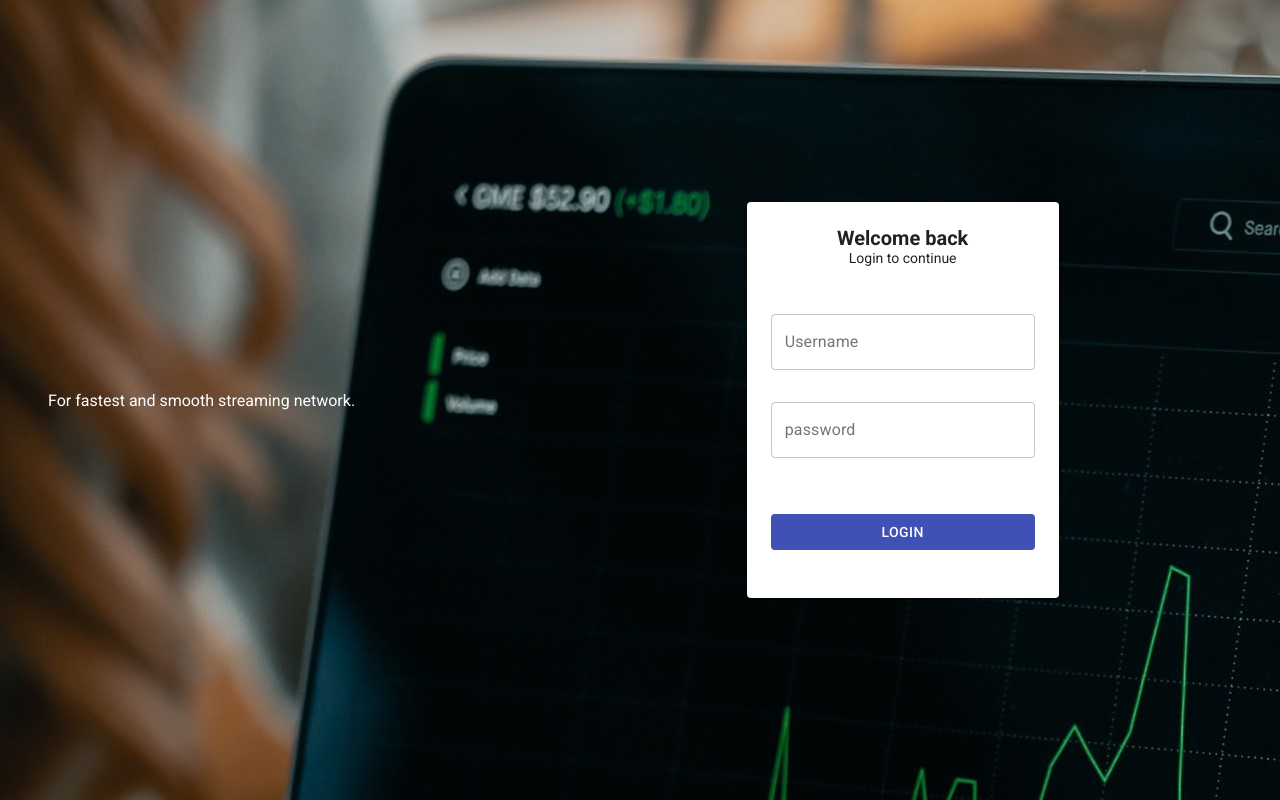
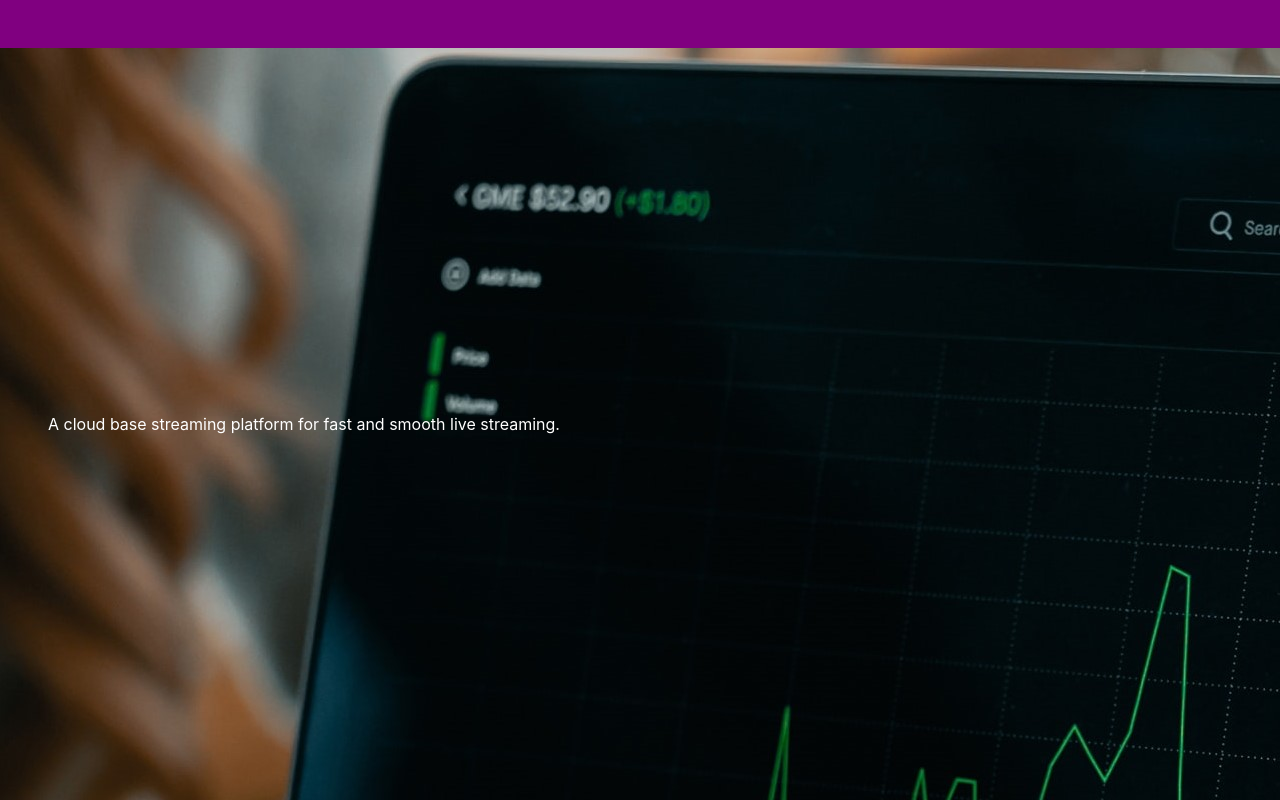
Before and after one commit to harik-6/rtmp-panel, a React (Create React App) app: page /home in a window 1280 px wide. Built offline with nearby package versions, Linux system fonts and the light colour scheme; no server answers.

Commit message:
created a new feature home

```diff
--- a/src/App.js
+++ b/src/App.js
@@ -5,6 +5,7 @@ import firebase from "firebase";
 import Login from "./pages/login";
 import AppState from "./context/state";
 import AppConext from "./context/context";
+import LandingPage from "./pages/landing/landing.page";
 // import Preview from "./pages/preview";
 
 var firebaseConfig = {
@@ -23,7 +24,8 @@ if (firebase.apps.length === 0) {
 function App() {
   return (
     <AppState>
-      <Auth />
+      {/* <Auth /> */}
+      <LandingPage />
     </AppState>
   );
 }
--- a/src/pages/components/createchannel.js
+++ b/src/components/createchannel.js
@@ -11,8 +11,8 @@ import {
   CircularProgress,
 } from "@material-ui/core";
 import Slide from "@material-ui/core/Slide";
-import AppContext from "../../context/context";
-import service from "../../service/user.service";
+import AppContext from "../context/context";
+import service from "../service/user.service";
 
 const Transition = React.forwardRef(function Transition(props, ref) {
   return <Slide direction="up" ref={ref} {...props} />;
--- a/src/pages/channels.js
+++ b/src/pages/channels.js
@@ -27,7 +27,7 @@ import Slide from "@material-ui/core/Slide";
 import service from "../service/user.service";
 import AppContext from "../context/context";
 import PlusIcon from "@material-ui/icons/AddRounded";
-import CreateNewChannel from "./components/createchannel";
+import CreateNewChannel from "../components/createchannel";
 
 const Transition = React.forwardRef(function Transition(props, ref) {
   return <Slide direction="up" ref={ref} {...props} />;
--- /dev/null
+++ b/src/pages/landing/landing.page.js
@@ -0,0 +1,70 @@
+import React, { useState, useContext } from "react";
+import { makeStyles, createStyles } from "@material-ui/core/styles";
+import { Grid, Button } from "@material-ui/core";
+
+const useStyles = makeStyles((theme) =>
+  createStyles({
+    login: {
+      margin : 0,
+      padding : 0,
+      height: "100%",
+      width: "100%",
+      backgroundImage: `url(${process.env.PUBLIC_URL}/bg2.jpg)`,
+      overflowX: "hidden",
+      display : "flex",
+      flexDirection:"column"
+    },
+    topnav: {
+      height: "48px",
+      backgroundColor: "purple",
+    },
+    landinggrid: {
+        flex : 1,
+      },
+    maintxt: {
+      fontSize: "100px",
+      color: "#ffffff",
+      fontWeight: "bold",
+    },
+    subtxt: {
+      fontSize: "16px",
+      color: "#ffffff",
+    },
+    txtcnt: {
+      paddingLeft: theme.spacing(6),
+    },
+  })
+);
+
+const LandingPage = () => {
+  const classes = useStyles();
+
+  return (
+    <div className={classes.login}>
+      <Grid className={classes.topnav}></Grid>
+      <Grid container className={classes.landinggrid}>
+        <Grid
+          item
+          xs={12}
+          sm={12}
+          lg={12}
+          alignItems="center"
+          container
+          spacing={1}
+        >
+          <Grid item xs={7} sm={6} lg={7}>
+            <div className={classes.txtcnt}>
+              <p className={classes.maintxt}>{process.env.REACT_APP_NAME}</p>
+              <p className={classes.subtxt}>
+                A cloud base streaming platform for fast and smooth live
+                streaming.
+              </p>
+            </div>
+          </Grid>
+        </Grid>
+      </Grid>
+    </div>
+  );
+};
+
+export default LandingPage;
--- a/src/pages/login.js
+++ b/src/pages/login.js
@@ -105,7 +105,7 @@ const Login = () => {
             <div className={classes.txtcnt}>
               <p className={classes.maintxt}>{process.env.REACT_APP_NAME}</p>
               <p className={classes.subtxt}>
-                For fastest and smooth streaming network.
+                A cloud base streaming platform for fast and smooth live streaming.
               </p>
             </div>
           </Grid>
--- a/src/pages/player.js
+++ b/src/pages/player.js
@@ -16,7 +16,7 @@ import service from "../service/user.service";
 import DownArrowIcon from "@material-ui/icons/ExpandMoreRounded";
 import RefreshIcon from "@material-ui/icons/RefreshRounded";
 import PlusIcon from "@material-ui/icons/AddRounded";
-import CreateNewChannel from "./components/createchannel";
+import CreateNewChannel from "../components/createchannel";
 
 const player_width = 640 * 1.15;
 const player_height = 360 * 1.15;
```
